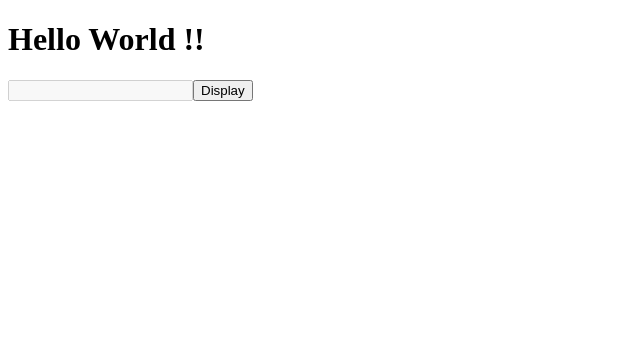
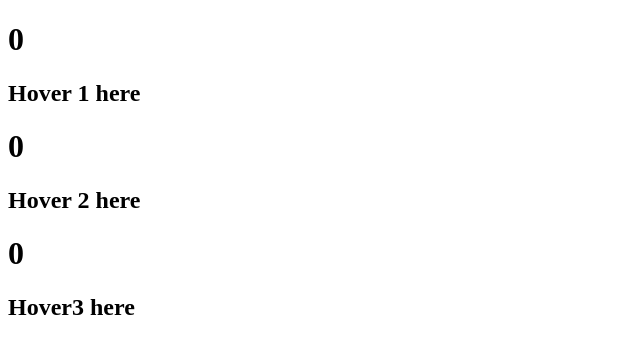
Before and after one commit to ajha-digi/react-basic-concept, a React (Vite) app: page / in a window 1280 px wide. Shown: the top 354 px of the page, without its empty margins (0-640 px from the left). Built offline with nearby package versions, Linux system fonts and the light colour scheme.

Commit message:
hovering app with hoc

```diff
--- a/src/App.jsx
+++ b/src/App.jsx
@@ -1,30 +1,18 @@
-import { useRef, useEffect } from "react";
-import "./style.css"
-function App() {
-  const inputRef = useRef();
+import WithHover from "./HOC/HoverHoc";
+import Second from "./Second";
+import Third from "./Third";
 
-  useEffect(() => {
-    // inputRef.current.focus();
-    inputRef.current.disabled = true;
-  }, []);
+// eslint-disable-next-line react/prop-types
+function App({count, handleHover}) {
+  return (
+    <div>
+      <h1>{count}</h1>
+      <h2 onMouseEnter={handleHover}>Hover 1 here</h2>
+      <Second />
+      <Third />
+    </div>
 
-  const handleSubmit = (e) => {
-    e.preventDefault();
-    console.log(inputRef.current.value);
-    inputRef.current.disabled = false;
-  };
-
-  return (
-    <>
-      <h1>Hello World !!</h1>
-      <form onSubmit={handleSubmit}>
-        <input
-          ref={inputRef}
-        />
-        <button type="submit">Display</button>
-      </form>
-    </>
   );
 }
 
-export default App;
+export default WithHover(App);
--- /dev/null
+++ b/src/HOC/HoverHoc.jsx
@@ -0,0 +1,27 @@
+import { Component } from "react";
+
+function withHover(WrappedComponent) {
+
+    // eslint-disable-next-line react/display-name
+    return class extends Component {
+      constructor(props) {
+        super(props);
+        this.state = {
+          count:0
+        };
+        // const handleHover = handleHover.bind(this)
+      }
+
+      handleHover() {
+        this.setState({
+          count: this.state.count +1
+        });
+      }
+
+      render() {
+        return <WrappedComponent count={this.state.count} handleHover={this.handleHover.bind(this)} />;
+      }
+    };
+  }
+
+  export default withHover
--- /dev/null
+++ b/src/Second.jsx
@@ -0,0 +1,14 @@
+import withHover from "./HOC/HoverHoc";
+
+// eslint-disable-next-line react/prop-types
+function Second({count, handleHover}) {
+
+  return (
+    <div>
+    <h1>{count}</h1>
+      <h2 onMouseEnter={handleHover}>Hover 2 here</h2>
+    </div>
+  )
+}
+
+export default withHover(Second);
--- /dev/null
+++ b/src/Third.jsx
@@ -0,0 +1,13 @@
+import withHover from "./HOC/HoverHoc";
+
+// eslint-disable-next-line react/prop-types
+function Third({count, handleHover}) {
+  return (
+    <div>
+      <h1>{count}</h1>
+      <h2 onMouseEnter={handleHover}>Hover3 here</h2>
+    </div>
+  )
+}
+
+export default withHover(Third);
```
